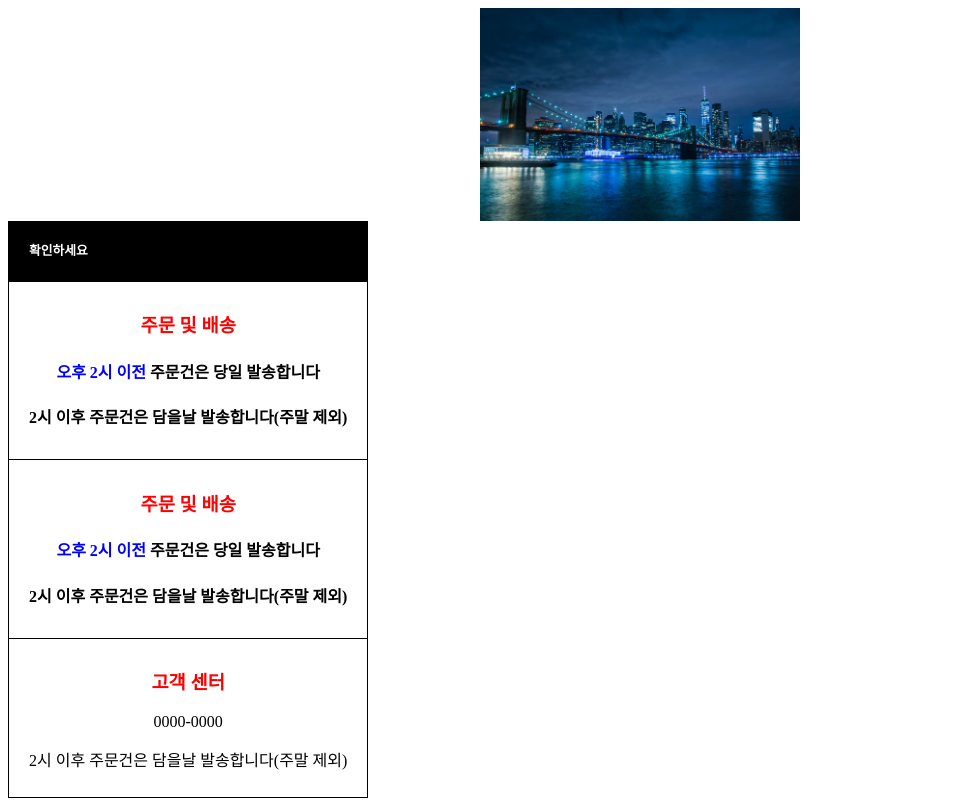
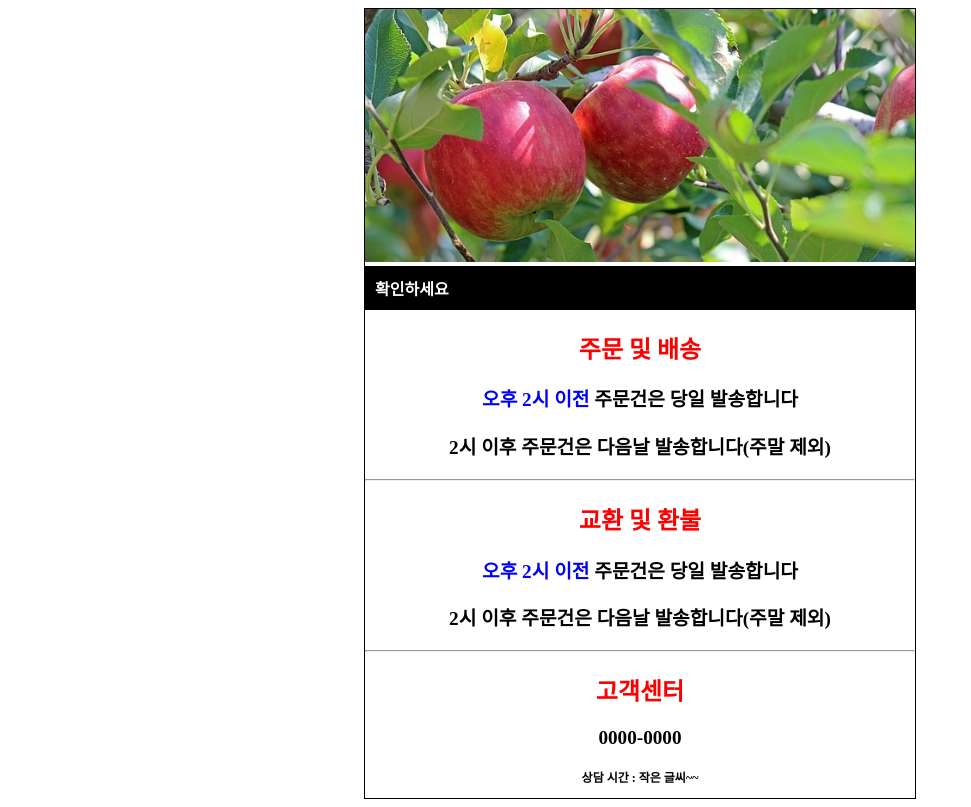
Before and after one commit to arty0928/front-end-study, a plain HTML site: page 0121_CSS/table-과제2.html in a window 1280 px wide. Shown: the whole page, without its empty margins (0-971 px from the left). Drawn offline with Linux system fonts and the light colour scheme.

Commit message:
[과제] tabel 2 다시 풀어보기 (hr로 구현)

```diff
--- a/0121_CSS/table-과제2.html
+++ b/0121_CSS/table-과제2.html
@@ -6,40 +6,44 @@
   <title>Document</title>
 
   <style>
-    img {
-      width: 20em;
-      display: block;
-      margin: auto;
+
+    .container {
+      width: 550px;
+      margin: 0 auto;
+      border: 1px solid black;
     }
 
-    table {
-      border: 1px solid black;
-      border-collapse: collapse;
+    img {
+      width: 550px;
     }
 
-    th, td {
-      border: 1px solid black;
-      padding: 10px 20px;
+    h1{
+      margin: 0;
+      background-color: black;
+      color: white;
+      padding: 10px;
+      font-size: 1em;;
     }
 
-    thead{
-      background-color: black;
-      color: white;
-      font-size: 0.8em;
-      line-height: 3em;
+    .accent {
+      color: blue;
+    }
+
+    h2, p {
+      text-align: center;
+    }
+
+    h2 {
+      color: red;
+    }
+
+    p {
+      font-size: 1.2em;
       font-weight: bold;
     }
 
-    tbody {
-      text-align: center;
-    }
-
-    h3 {
-      color: red;
-    }
-
-    .blue{
-      color: blue;
+    .smalltext{
+      font-size: 12px;
     }
 
   </style>
@@ -47,45 +51,30 @@
 
 </head>
 <body>
-  <img src="/0121_CSS/images/bg.jpg" alt="사과">
+  <div class="container">
+    <img src="/0121_CSS/images/top.jpg" alt="사과">
 
-  <table>
-    <thead>
-      <tr>
-        <td>
-          확인하세요
-        </td>
-      </tr>
-    </thead>
+      <h1>확인하세요</h1>
 
-    <tbody>
 
-      <tr>
-        <td>
-          <h3>주문 및 배송</h3>
-          <h4><b class="blue">오후 2시 이전</b> 주문건은 당일 발송합니다</h4>
-          <h4>2시 이후 주문건은 담을날 발송합니다(주말 제외)</h4>
-        </td>
-      </tr>
-      <tr>
-        <td>
-          <h3>주문 및 배송</h3>
-          <h4><b class="blue">오후 2시 이전</b> 주문건은 당일 발송합니다</h4>
-          <h4>2시 이후 주문건은 담을날 발송합니다(주말 제외)</h4>
-        </td>
-      </tr>
-      <tr>
-        <td>
-          <h3>고객 센터</h3>
-          <p>
-            0000-0000
-            <br>
-            <p class="smalltext">2시 이후 주문건은 담을날 발송합니다(주말 제외)</p>
-          </p>
-        </td>
-      </tr>
-    </tbody>
-  </table>
+      <h2>주문 및 배송</h2>
+      <p><span class="accent">오후 2시 이전</span> 주문건은 당일 발송합니다</p>
+      <p>2시 이후 주문건은 다음날 발송합니다(주말 제외)</p>
+
+      <hr>
+
+      <h2>교환 및 환불</h2>
+      <p><span class="accent">오후 2시 이전</span> 주문건은 당일 발송합니다</p>
+      <p>2시 이후 주문건은 다음날 발송합니다(주말 제외)</p>
+
+      <hr>
+
+      <h2>고객센터</h2>
+      <p>0000-0000</p>
+      <p class="smalltext">상담 시간 : 작은 글씨~~</p>
+
+  </div>
+
 
 </body>
 </html>
```
Also changed, not shown: 0121_CSS/border.html (added, +36 -0 lines).
